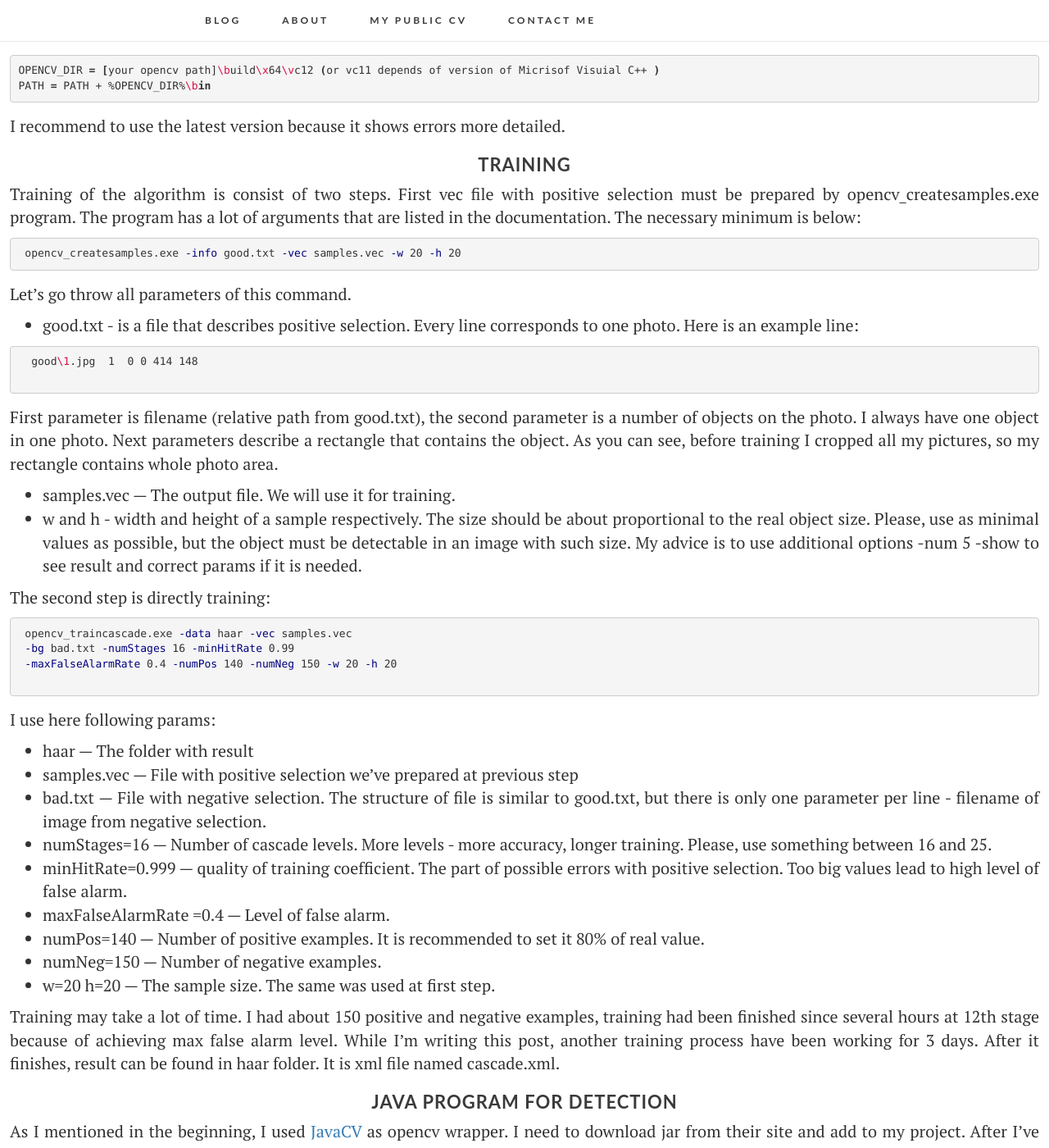
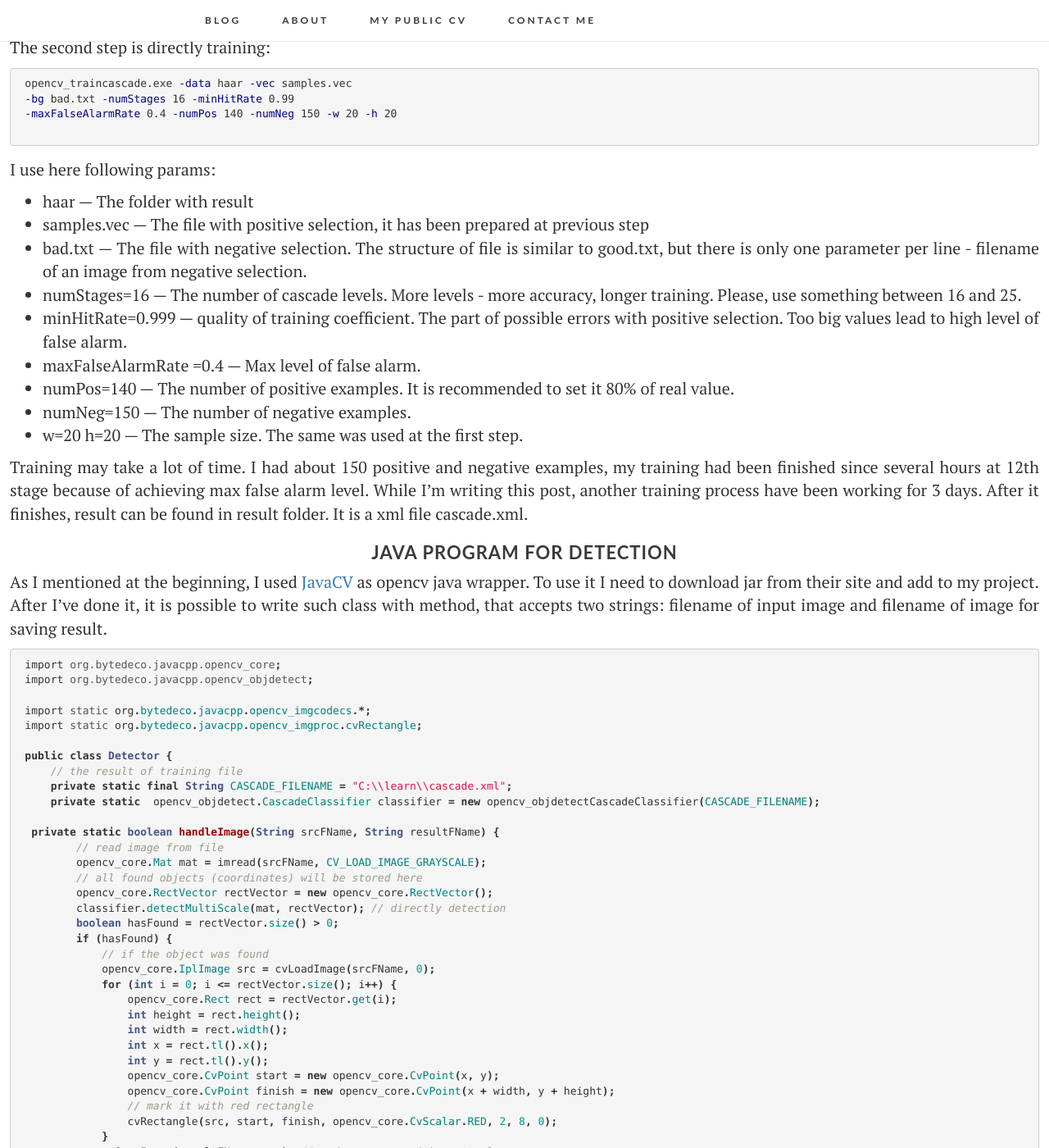
Before and after one commit to kosbr/kosbr.github.io, a Jekyll site: the page built from _posts/2015-08-18-find-fragment.markdown, in a window 1280 px wide and 1400 px high, scrolled down 4527 px. Shown: the whole window at 82% size. Built offline with Jekyll 4.4.1, drawn with Linux system fonts in a browser that asks for light colours; nearby versions of some CDN libraries; some of the changed text lies outside the part shown.

Commit message:
error fixes

```diff
--- a/_posts/2015-08-18-find-fragment.markdown
+++ b/_posts/2015-08-18-find-fragment.markdown
@@ -6,11 +6,11 @@
 tags: OpenCV JavaCV Computer-vision
 ---
 
-Month ago I faced with problem of detection some object at image. After long internet surfing about it, I've found
+Month ago I faced with problem of detection some object in an image. After long internet surfing about it, I've found
 out that the best approach to this problem is [OpenCV library][opencv]{:target="_blank"}
 
-OpenCV is a super library for working with images. It is written for all operation systems, it has rich possibilities,
-it has good documentation. I used to work with Java, so I've found java wrapper for
+OpenCV is a cool library for working with images. It is written for all operation systems, it has rich possibilities,
+it has good documentation. However, I used to work with Java, so I've found java wrapper for
 it - [JavaCV][javacv]{:target="_blank"}
 
 Unfortunately, when I was writing this article the documentation of JavaCv was not ideal. First time I even started to
@@ -24,22 +24,22 @@
 
 ![Plan](/images/articles/opencv/toy.jpg)
 
-This is my plan:
-1. To do a lot of photos with toy (positive selection)
+This was my plan:
+1. To do a lot of photos with the toy (positive selection)
 2. To do a lot of photos without toy (negative selection)
 3. Install openCV
 4. To train detection algorithm and get a xml file as a result
 5. Add javaCV to my application
-6. Write code to detect a toy using generated xml file
+6. Write code to detect the toy using generated xml file
 
 Before start I'd like to tell a few words about the algorithm.
 
 ### About the algorithm
 
-The algorithm [Viola–Jones][viola]{:target="_blank"} is used for detecting objects in an image. This algorithm
+The [Viola–Jones][viola]{:target="_blank"} algorithm is used for detecting objects in an image. This algorithm
  is implemented in openCV. It was created in 2001 and now
 it is hard to find a person, who has never faced with it. Striking example is simple phone or camera: it often
-detects face:
+detects faces:
 
 ![Example of using](/images/articles/opencv/phone.jpg)
 
@@ -52,31 +52,32 @@
 
 ![Face](/images/articles/opencv/photo.jpg)
 
-What details we can find at the image? Dark areas on the left and right sides of nose. Light area above the eyebrows,
-but it is dark below it. Jowls are bright and etc. Painters always have to find such details to make a portrait real.
+What details can we find in the image? Dark areas on the left and right sides of nose. Light area above the eyebrows,
+but it is dark below it. Jowls are bright and etc. Painters always have to find such details to make a portrait real. So we may think
+that a portrait is a more primitive simulator of a real photo.
 
 ![Painted](/images/articles/opencv/painted.jpg)
 
-I'm sure everybody can find a face in this picture. But what if we go deeper and replace all dark areas with black color
+I'm sure everybody can find a face in this portrait. But what if we go deeper and replace all dark areas with black color
 and light areas with white color? Could you detect a face? Yes, it would be something like this, but monochrome:
 
 ![pixels](/images/articles/opencv/pixels.png)
 
 We can make the image more primitive, but saving possibility to detect face. Next step is the same replacing, but use
-bigger granule: every square a few pixels length should be replaced with one color.
+bigger granule: every square a few pixels length should be replaced with one color. You probably will find a face after such transform.
 Even if I remove all and show you picture like this, you would be able to detect face here:
 
 ![pixels](/images/articles/opencv/lines.png)
 
-However, it is excess for the algorithm, but it perfectly shows the idea. Everything can be transformed to primitive,
+However, the last step is excess for the algorithm, but it perfectly shows the idea. Everything can be transformed to primitive,
 that can be easily parsed. Viola–Jones algorithm uses following primitives, that are called Haar-like features:
 
-![Haar-like features](/images/articles/opencv/haar.png)
+![Haar-like features](/images/articles/opencv/haar.jpg)
 
 The training process is an investigating mapping between Haar-like features and object we want to detect.
 The detection process is iterating throw different areas in searching of matching Haar-like features.
 
-The best advantage of this algorithm is high speed, that it is possible to detect online from video. However, the
+The best advantage of this algorithm is high speed, that it is possible to detect online in a video. However, the
 training process may take a lot of time (days). One more important disadvantage is bad detection if the object is
 rotated.
 
@@ -125,8 +126,8 @@
  before training I cropped all my pictures, so my rectangle contains whole photo area.
 
 
- * samples.vec — The output file. We will use it for training.
- * w and h - width and height of a sample respectively. The size should be about proportional to the real object size.
+ * samples.vec — The output file. It will be used for training.
+ * w and h - width and height respectively of a sample. The size should be about proportional to the real object size.
   Please, use as minimal values as possible, but the object must be detectable in an image with such size. My advice
   is to use additional options -num 5 -show to see result and correct params if it is needed.
 
@@ -141,28 +142,27 @@
  I use here following params:
 
 * haar — The folder with result
-* samples.vec — File with positive selection we've prepared at previous step
-* bad.txt — File with negative selection. The structure of file is similar to good.txt, but there is only one
- parameter per line - filename of image from negative selection.
-* numStages=16 — Number of cascade levels. More levels - more accuracy, longer training. Please, use something
+* samples.vec — The file with positive selection, it has been prepared at previous step
+* bad.txt — The file with negative selection. The structure of file is similar to good.txt, but there is only one
+ parameter per line - filename of an image from negative selection.
+* numStages=16 — The number of cascade levels. More levels - more accuracy, longer training. Please, use something
 between 16 and 25.
 * minHitRate=0.999 — quality of training coefficient. The part of possible errors with positive selection.
 Too big values lead to high level of false alarm.
-* maxFalseAlarmRate =0.4 — Level of false alarm.
-* numPos=140 — Number of positive examples. It is recommended to set it 80% of real value.
-* numNeg=150 — Number of negative examples.
-* w=20 h=20 — The sample size. The same was used at first step.
+* maxFalseAlarmRate =0.4 — Max level of false alarm.
+* numPos=140 — The number of positive examples. It is recommended to set it 80% of real value.
+* numNeg=150 — The number of negative examples.
+* w=20 h=20 — The sample size. The same was used at the first step.
 
-Training may take a lot of time. I had about 150 positive and negative examples, training had been finished since
+Training may take a lot of time. I had about 150 positive and negative examples, my training had been finished since
 several hours at 12th stage because of achieving max false alarm level. While I'm writing this post, another training
-process have been working for 3 days. After it finishes, result can be found in haar folder. It is xml file named
-cascade.xml.
+process have been working for 3 days. After it finishes, result can be found in result folder. It is a xml file cascade.xml.
 
 ### Java program for detection
 
-As I mentioned in the beginning, I used [JavaCV][javacv]{:target="_blank"} as opencv wrapper. I need to download
-jar from their site and add to my project. After I've done it, it is possible to write such method, that aceppts
-two strings: filename of image for detection and filename of image for saving result.
+As I mentioned at the beginning, I used [JavaCV][javacv]{:target="_blank"} as opencv java wrapper. To use it I need to download
+jar from their site and add to my project. After I've done it, it is possible to write such class with method, that accepts
+two strings: filename of input image and filename of image for saving result.
 
  {% highlight java %}
  import org.bytedeco.javacpp.opencv_core;
```
Also changed, not shown: other parts of _posts/2015-08-18-find-fragment.markdown (+3 -3 lines), _posts/2015-09-27-kotlin.markdown (+8 -8 lines), _posts/2015-11-10-how_to_hire.markdown (+4 -4 lines), images/articles/hire/graph.png, images/articles/opencv/haar.jpg, images/articles/opencv/toy.jpg.
